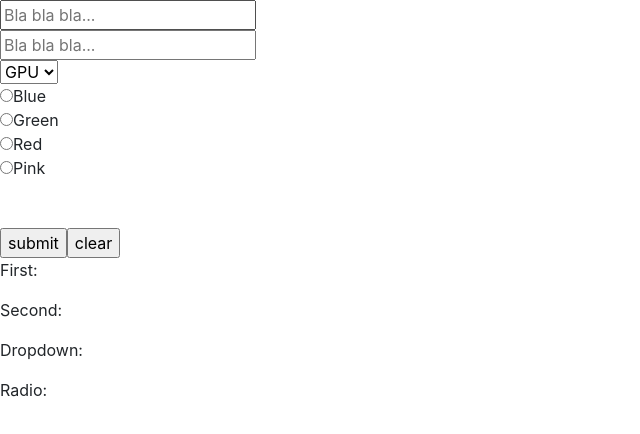
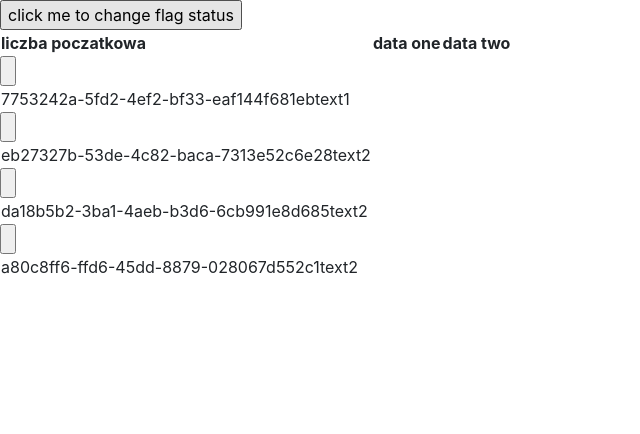
Before and after one commit to f4mno123/PZAW, a React (Create React App) app: page / in a window 1280 px wide. Shown: the top 434 px of the page, without its empty margins (0-640 px from the left). Built offline with nearby package versions, Linux system fonts and the light colour scheme.

Commit message:
dynamic generated components

```diff
--- /dev/null
+++ b/src/MyOwnRow.js
@@ -0,0 +1,18 @@
+import { useState } from "react"
+
+export const MyOwnRow = (props) => {
+    const [flag, setFlag] = useState(false)
+
+    console.log(props)
+    return (
+        <div>
+            <input type="button" onClick={props.onButtonClick}/>
+            <tr>
+            <td>
+                {props.row.id}
+                {props.row.key1}
+            </td>
+        </tr>
+        </div>
+    )
+}
--- /dev/null
+++ b/src/MyOwnTable.js
@@ -0,0 +1,68 @@
+import { MyOwnRow } from "./MyOwnRow";
+import { useState } from "react";
+
+function MyOwnTable () {
+
+
+    const [flag, setFlag] = useState(false);
+    const data = ["text1", "text2", "text3", "text4", "text5"];
+
+
+    const map = [
+        {
+            id : "7753242a-5fd2-4ef2-bf33-eaf144f681eb",
+            key1 : "text1",
+        },
+        {
+            id : "eb27327b-53de-4c82-baca-7313e52c6e28",
+            key1: "text2",
+        },
+        {
+            id: "da18b5b2-3ba1-4aeb-b3d6-6cb991e8d685",
+            key1: "text2",
+        },
+        {
+            id : "a80c8ff6-ffd6-45dd-8879-028067d552c1",
+            key1: "text2",
+        }
+    ]
+
+    return (
+        <div>
+            {
+                flag ? <div>dziaa</div> : null
+            }
+            <input type="button" value={"click me to change flag status"} onClick={() => setFlag(!flag)}/>
+            <table >
+                <thead>
+                    <tr>
+                        <th>liczba poczatkowa</th>
+                        <th>data one</th>
+                        <th>data two</th>
+                    </tr>
+                </thead>
+                <tbody>
+                    {/* {data.forEach(element => {
+                        document.body.innerHTML += "<p>" + element + "</p>"
+                    }) */}
+                    {/* {data.map((element, index, array) => {
+                        return (
+                            <tr key={index}>
+                                <td>{element}</td>
+                            </tr>
+                        )
+                    })} */}
+
+                    {map.map((element, index, array) => {
+                        return <MyOwnRow onButtonClick={() => {
+                            setFlag(!flag);
+                        }} row={element} />
+                    })}
+                </tbody>
+            </table>
+        </div>
+    )
+}
+
+
+export default MyOwnTable;
--- a/src/index.js
+++ b/src/index.js
@@ -6,12 +6,14 @@ import App from './App';
 import Sci from './Sci';
 import NewComponent from './NewComponent';
 import Form from './Form';
+import MyOwnTable from './MyOwnTable';
 // import reportWebVitals from './reportWebVitals';
 
 const root = ReactDOM.createRoot(document.getElementById('root'));
 root.render(
   <React.StrictMode>
-    <Form/>
+    {/* <Form/> */}
+    <MyOwnTable/>
   </React.StrictMode>
 );
 
```
